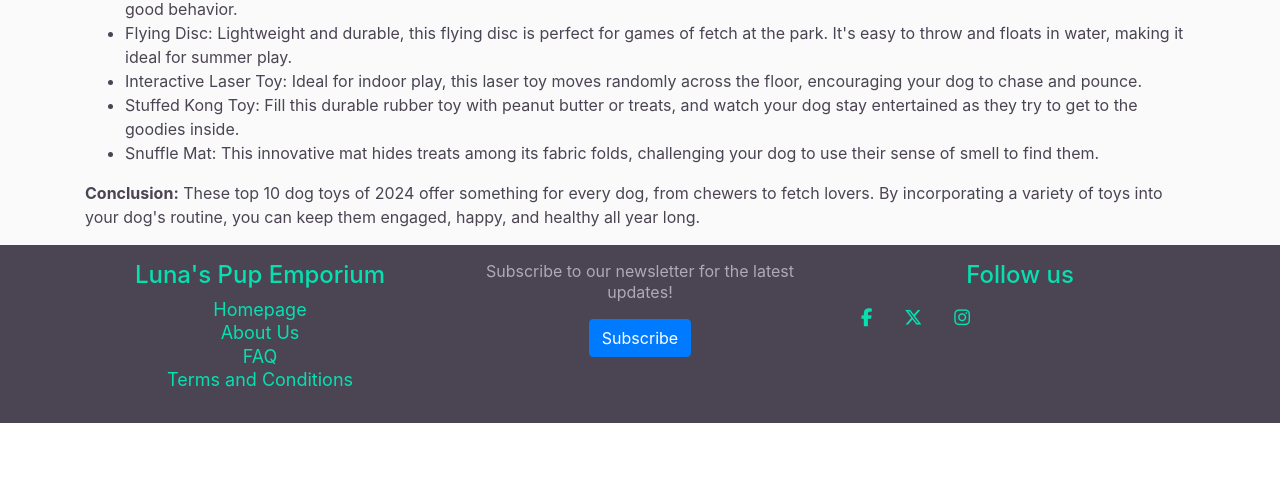
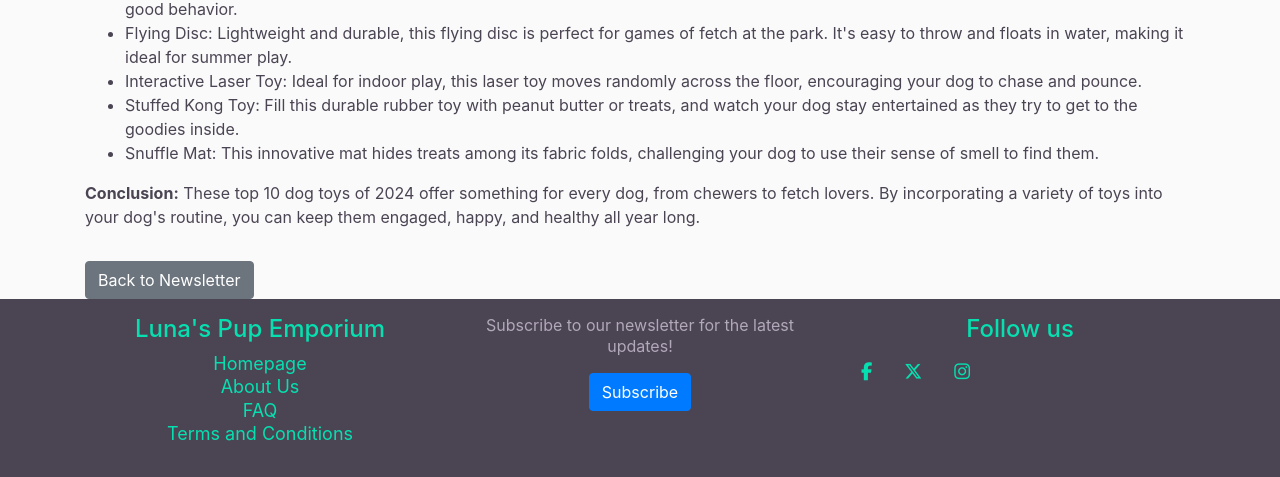
Before and after one commit to valejmdev/Luna-s-Pup-Emporium-pp5, a Django app: page /articles/top-dog-toys-2024/ in a window 1280 px wide. Shown: the part 431-908 px from the top of the page. Before the commit the page ends 854 px from the top, so only its background shows below. Run offline with Django 5.2, Linux system fonts and the light colour scheme; some libraries are stand-ins or nearby versions.

Commit message:
add back to newsletter button to article page

```diff
--- a/store/templates/store/article_detail.html
+++ b/store/templates/store/article_detail.html
@@ -14,5 +14,7 @@
     </div>
 
     <p><strong>Conclusion:</strong> {{ article.conclusion }}</p>
+
+    <a href="{% url 'store:newsletter'%}" class="btn btn-secondary mt-3">Back to Newsletter</a>
 </div>
 {% endblock %}
```
